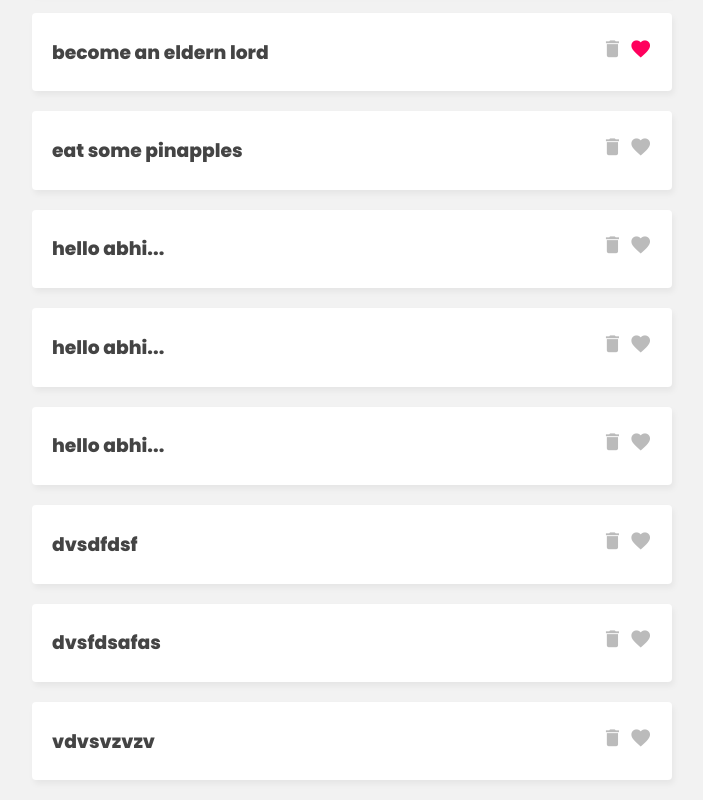
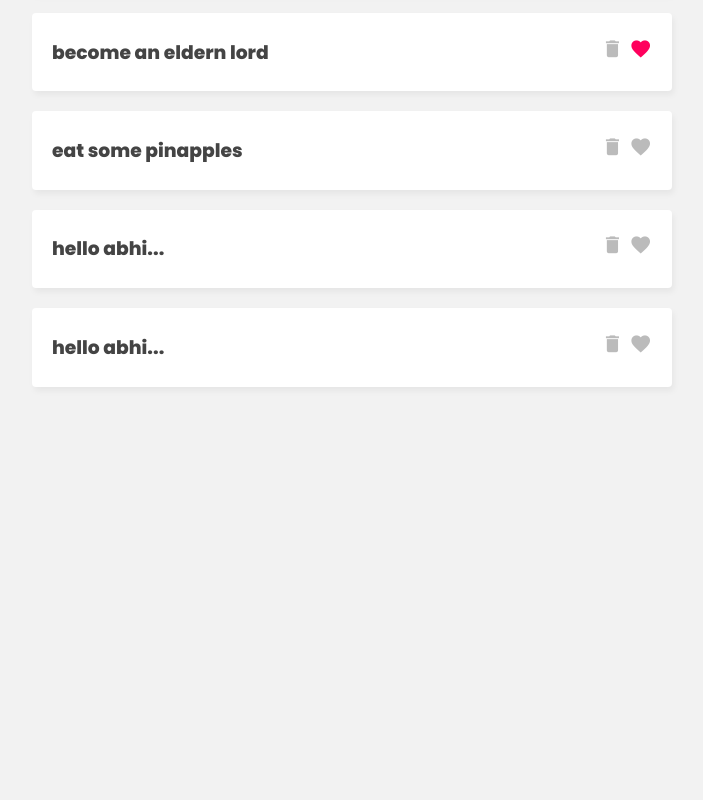
Before and after one commit to abhinandkaippalli/vue3-pinia, a Vue app: page / in a window 1280 px wide. Shown: the part 474-1274 px from the top of the page, without its empty margins (288-991 px from the left). After the commit the page ends 881 px from the top, so only its background shows below. Built offline with nearby package versions, Linux system fonts and the light colour scheme; data requests are answered from the project's data file.

Commit message:
delete method

```diff
--- a/data/db.json
+++ b/data/db.json
@@ -29,26 +29,6 @@
       "title": "hello abhi...",
       "isFav": false,
       "id": 5021
-    },
-    {
-      "title": "hello abhi...",
-      "isFav": false,
-      "id": 4332
-    },
-    {
-      "title": "dvsdfdsf",
-      "isFav": false,
-      "id": 5103
-    },
-    {
-      "title": "dvsfdsafas",
-      "isFav": false,
-      "id": 5043
-    },
-    {
-      "title": "vdvsvzvzv",
-      "isFav": false,
-      "id": 4978
     }
   ]
 }
--- a/src/stores/TaskStore.js
+++ b/src/stores/TaskStore.js
@@ -43,7 +43,13 @@ export const useTaskStore = defineStore('taskStore', {
       }
       this.tasks.push(task)
     },
-    deleteTask(id) {
+    async deleteTask(id) {
+      try {
+        await axios.delete(`${url}/${id}`)
+        console.log(deleted);
+      } catch (error) {
+        console.log(error);
+      }
       this.tasks = this.tasks.filter(t => {
         return t.id !== id
       })
```
